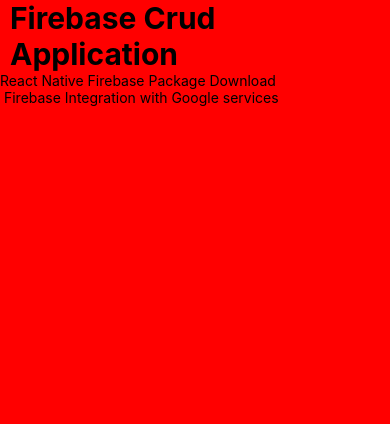
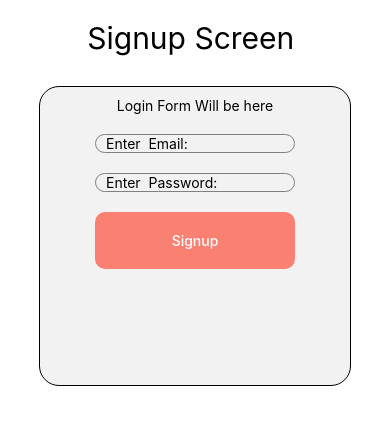
Before and after one commit to Mansoorali121/Firebase-Crup-Application-, a React Native app: screen / in a window 390 px wide. Shown: the top 424 px of the page. Built offline with nearby package versions, Linux system fonts and the light colour scheme.

Commit message:
Navigation package

```diff
--- a/App.tsx
+++ b/App.tsx
@@ -1,18 +1,17 @@
 import { StyleSheet, Text, View } from 'react-native'
 import React from 'react'
+import { NavigationContainer } from '@react-navigation/native';
+import SignUp from './src/Screens/SignUp';
+
 
 const App = () => {
   return (
-    <View style={{flex:1, backgroundColor:"red"}}>
-      <View>
-        <Text style={{fontSize:30,fontWeight:"bold",marginLeft:10}}>Firebase Crud Application</Text>
-      </View>
-      <View>
-        <Text>React Native Firebase Package Download</Text>
-        <Text> Firebase Integration with Google services</Text>
-      </View>
-    </View>
-  )
+    <NavigationContainer>
+      <SignUp/>
+
+      </NavigationContainer>
+
+  );
 }
 
 export default App;
--- a/package.json
+++ b/package.json
@@ -13,9 +13,12 @@
     "@react-native-firebase/app": "^23.7.0",
     "@react-native-firebase/auth": "^23.7.0",
     "@react-native/new-app-screen": "0.83.0",
+    "@react-navigation/native": "^7.1.26",
+    "@react-navigation/native-stack": "^7.9.0",
     "react": "19.2.0",
     "react-native": "0.83.0",
-    "react-native-safe-area-context": "^5.5.2"
+    "react-native-safe-area-context": "^5.6.2",
+    "react-native-screens": "^4.19.0"
   },
   "devDependencies": {
     "@babel/core": "^7.25.2",
```
Also changed, not shown: 1 other file (tests, documents, lock files or other folders).
